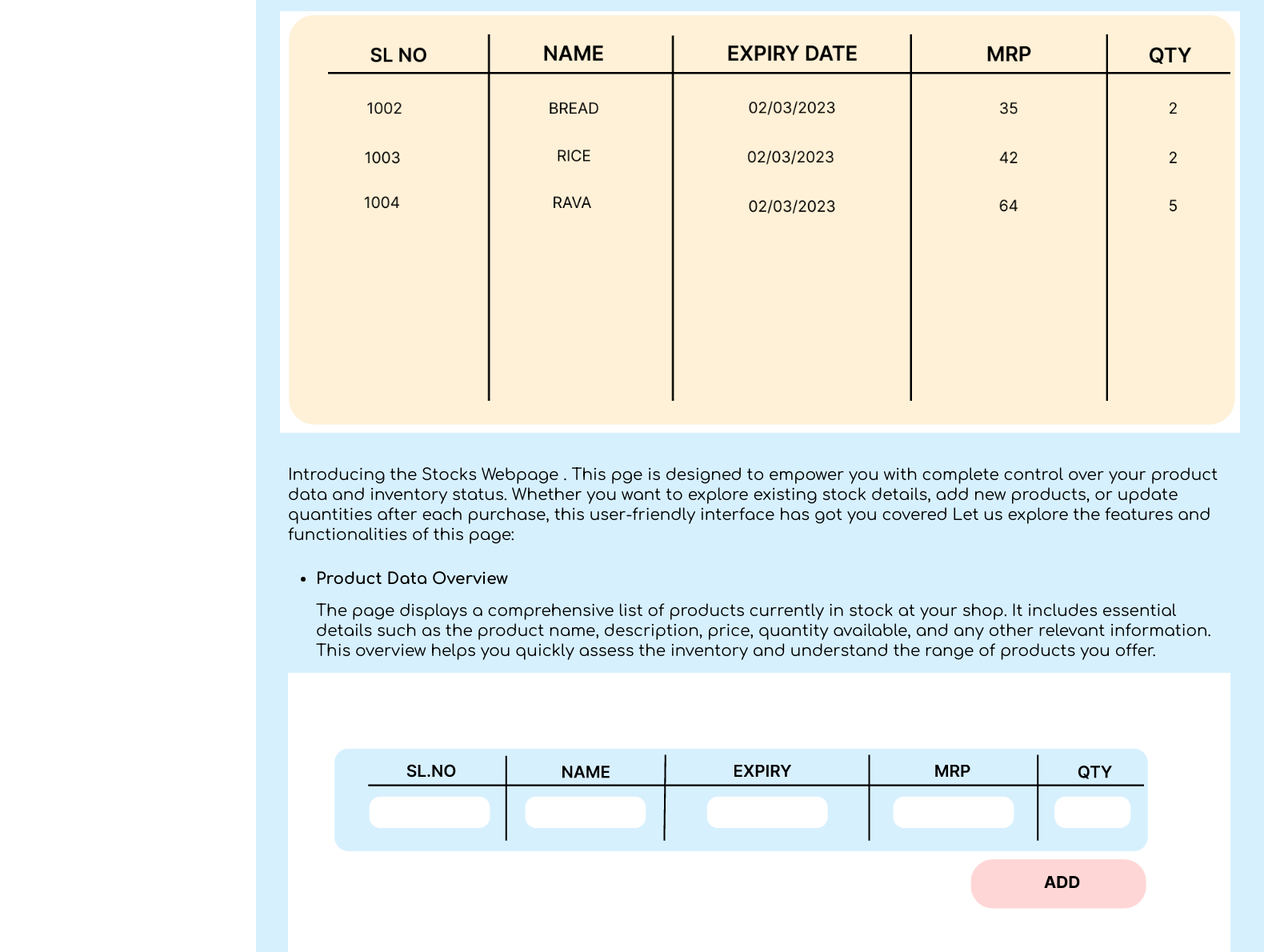
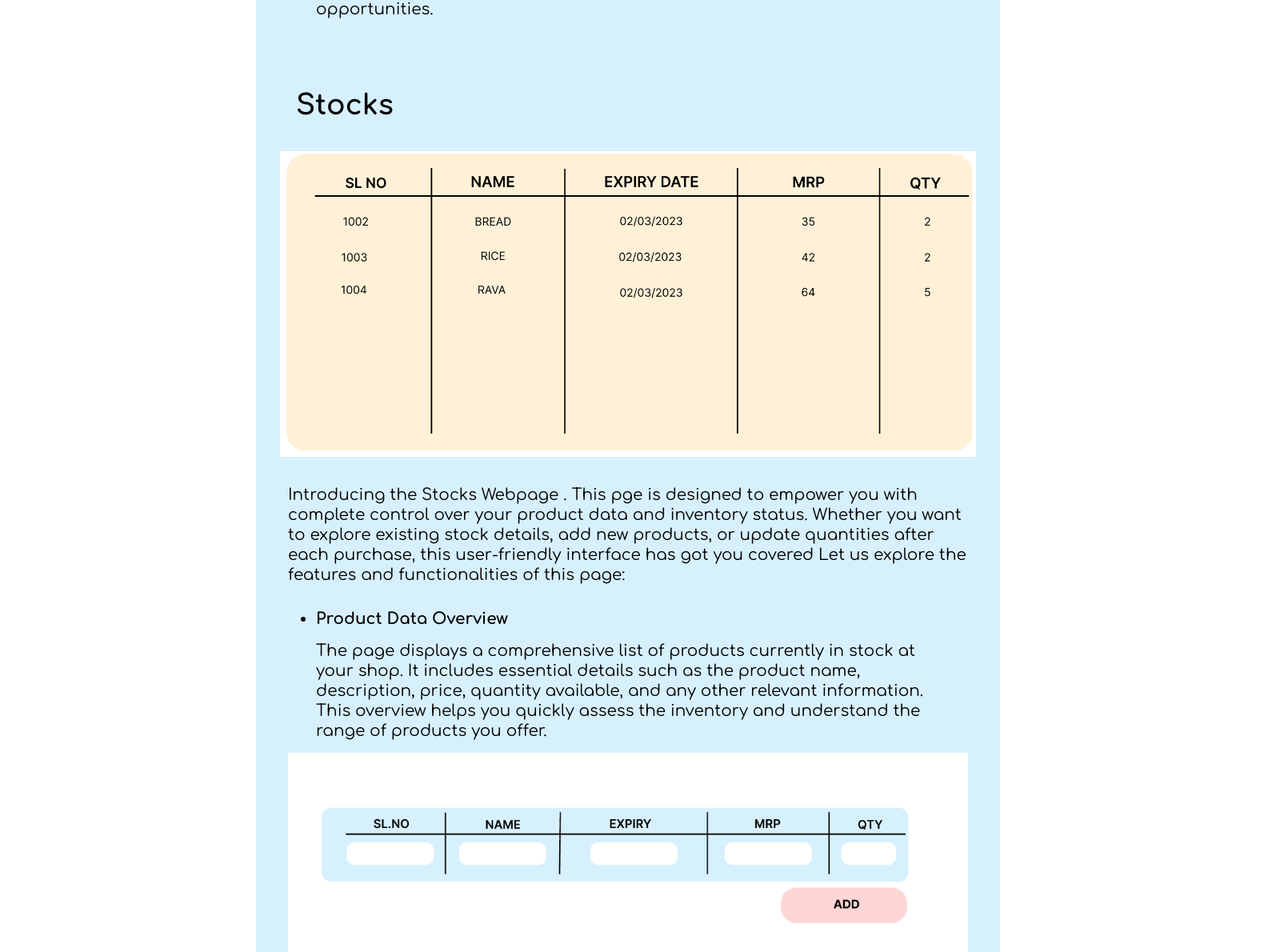
Before and after one commit to nikhitkumar00/Inventify, a React (Vite) app: page /help in a window 1280 px wide. Shown: the part 1432-2622 px from the top of the page at 80% size, 1590 px wide, since content can reach past the window. Built offline with nearby package versions, Linux system fonts and the light colour scheme.

Commit message:
help_modified

```diff
--- a/src/Components/Help/Help.css
+++ b/src/Components/Help/Help.css
@@ -10,21 +10,12 @@
     display: flex;
     flex-direction: column;
     justify-content: space-between;
-    gap: 30px;
+    gap: 25px;
   }
   .billing_help_content{
     font-size: 18px;
   }
-  .billing_1{
-      width: 1100px;
-      max-width: 100%;
-      height: auto;
-  }
-  .column_1{
-    width: 750px;
-    max-width: 100%;
-    height: auto;
-  }
+
 
   .header_help{
     font-size: 40px;
@@ -94,13 +85,19 @@
       justify-content: center;
     }
 
-    .statistics-style{
-      width: 750px;
+    .statistics-style,.stocks_style{
+      width: 950px;
       max-width: 100%;
     }
-    .stocks_style{
-      width:650px;
-      height:200px;
+    .billing_1{
+      width: 1300px;
+      max-width: 100%;
+      height: auto;
+    }
+    .column_1{
+      width: 950px;
+      max-width: 100%;
+      height: auto;
     }
     /* .wrapper .main_content .info div{
       margin-bottom: 20px;
--- a/src/Components/Help/Help.jsx
+++ b/src/Components/Help/Help.jsx
@@ -66,7 +66,6 @@ const Help = () => {
 
                 <li className="text_child_help">
                   <div className="subhead_help">
-                    {" "}
                     Products to be Restocked
                   </div>
                   In this section, you will find a list of products that need to
@@ -81,7 +80,7 @@ const Help = () => {
           </div>
           <div className="stocks_help">
             <div className="head_help">Stocks</div>
-            <img src={stocks1} alt="Stocks" className="stocks-style" />
+            <img src={stocks1} alt="Stocks" className="stocks_style" />
             <div className="intro_help">
             Introducing the Stocks Webpage . This pge is designed to empower you with complete control over your product data and inventory status. Whether you want to explore existing stock details, add new products, or update quantities after each purchase, this user-friendly interface has got you covered Let us explore the features and functionalities of this page:
               <ul className="text_help">
@@ -89,7 +88,7 @@ const Help = () => {
                 Product Data Overview  </div>
                 The page displays a comprehensive list of products currently in stock at your shop. It includes essential details such as the product name, description, price, quantity available, and any other relevant information. This overview helps you quickly assess the inventory and understand the range of products you offer.
                 </li></ul>
-                <img src={stocks2} alt="Stocks" className="stocks-style" />
+                <img src={stocks2} alt="Stocks" className="stocks_style" />
                 <ul className="text_help">
                 <li className="text_child_help">
                   <div className="subhead_help">Add New Product</div>
@@ -109,7 +108,7 @@ const Help = () => {
           </div>
 
           <div className="billing_help">
-            <div className="statistics_head_help">Billing Page</div>
+            <div className="head_help">Billing Page</div>
             <img src={billing_1} className="billing_1" />
             <ul className="billing_help_content">
               <li className="billing_help_content_child">
@@ -134,7 +133,7 @@ const Help = () => {
             </ul>
           </div>
           <div className="column_help">
-            <div className="statistics_head_help">Columns Page</div>
+            <div className="head_help">Columns Page</div>
             <img src={column_1} className="column_1" />
             <ul className="billing_help_content">
               <li className="billing_help_content_child">
```
